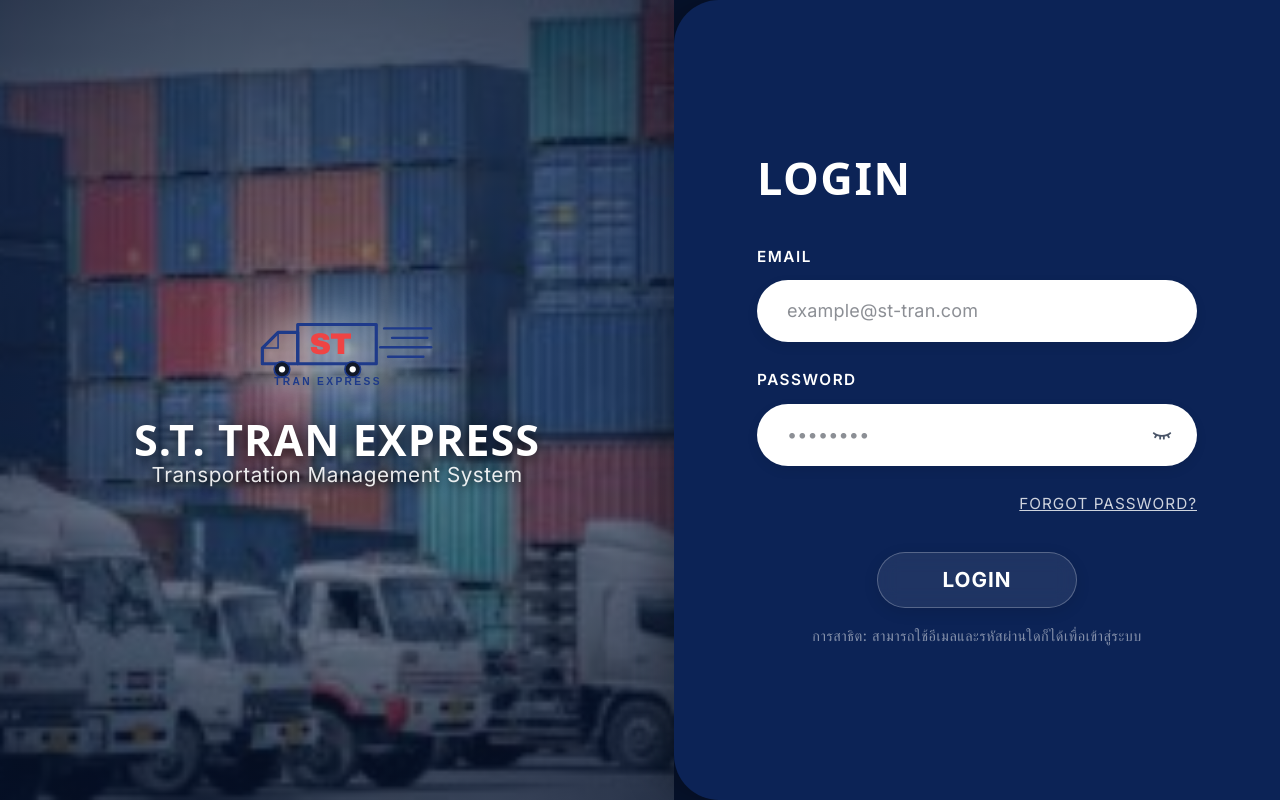
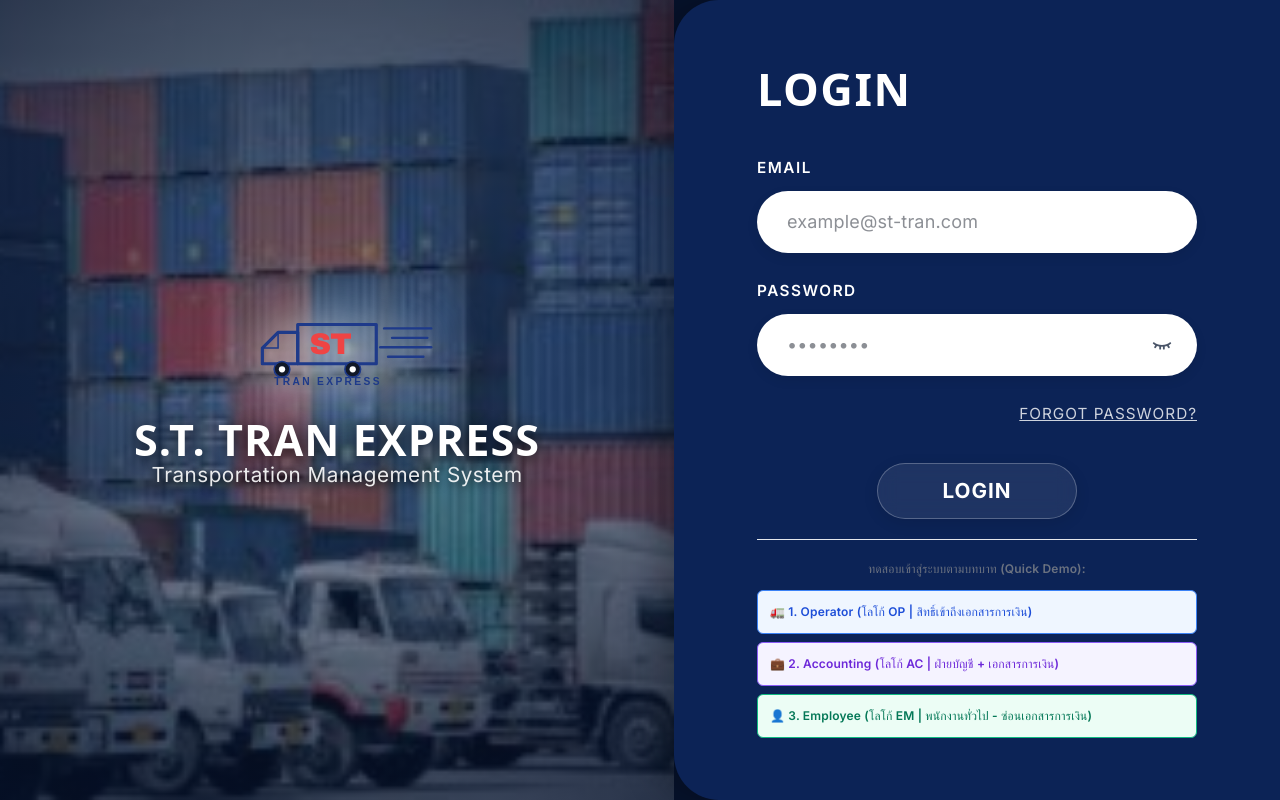
Before and after one commit to nasareeyah/logistic-Project, a React (Vite) app in the folder my-frontend logis/my-react-app/: page / in a window 1280 px wide. Built offline with nearby package versions, Linux system fonts and the light colour scheme.

Commit message:
หน้า ui ล็อคอิน

```diff
--- a/my-frontend logis/my-react-app/src/App.jsx
+++ b/my-frontend logis/my-react-app/src/App.jsx
@@ -11,6 +11,14 @@
 
 function App() {
   const [isLoggedIn, setIsLoggedIn] = useState(() => localStorage.getItem('isLoggedIn') === 'true');
+  const [currentUser, setCurrentUser] = useState(() => {
+    try {
+      const saved = localStorage.getItem('currentUser');
+      return saved ? JSON.parse(saved) : null;
+    } catch {
+      return null;
+    }
+  });
   const [loginError, setLoginError] = useState('');
   const [activeTab, setActiveTab] = useState('dashboard');
 
@@ -29,30 +37,62 @@
   const [consignees, setConsignees] = useState([]);
   const [bookings, setBookings] = useState([]);
 
-  const handleLogin = (email, password) => {
+  const handleLogin = async (email, password) => {
     if (!email || !password) {
       setLoginError('กรุณากรอกอีเมลและรหัสผ่าน');
       return;
     }
+    try {
+      const res = await fetch('http://localhost:3000/api/login', {
+        method: 'POST',
+        headers: { 'Content-Type': 'application/json' },
+        body: JSON.stringify({ email, password })
+      });
+      const data = await res.json();
+      if (!res.ok || !data.success) {
+        setLoginError(data.error || 'อีเมลหรือรหัสผ่านไม่ถูกต้อง');
+        return;
+      }
       setIsLoggedIn(true);
+      setCurrentUser(data.user);
       localStorage.setItem('isLoggedIn', 'true');
+      localStorage.setItem('currentUser', JSON.stringify(data.user));
       setLoginError('');
+      if (data.user.role === 'employee' && ['quotation', 'invoice', 'receipt'].includes(activeTab)) {
+        setActiveTab('dashboard');
+      }
+    } catch (err) {
+      setLoginError('ไม่สามารถเชื่อมต่อเซิร์ฟเวอร์ได้: ' + err.message);
+    }
   };
 
   const handleLogout = () => {
     setIsLoggedIn(false);
+    setCurrentUser(null);
     localStorage.removeItem('isLoggedIn');
+    localStorage.removeItem('currentUser');
+    setActiveTab('dashboard');
   };
+
+  // Guard: หากเป็น Employee แล้วพยายามเข้าถึงแท็บเอกสารการเงิน ให้ดีดกลับหน้า Dashboard ทันที
+  useEffect(() => {
+    if (currentUser?.role === 'employee' && ['quotation', 'invoice', 'receipt'].includes(activeTab)) {
+      setActiveTab('dashboard');
+    }
+  }, [currentUser, activeTab]);
 
   const fetchData = () => {
     setLoading(true);
     setError(null);
+    const roleHeaders = currentUser?.role ? { 'x-user-role': currentUser.role } : {};
+    const isEmployee = currentUser?.role === 'employee';
+
     Promise.all([
       fetch('http://localhost:3000/api/customers').then(r => r.json()),     // [0] ลูกค้า
       fetch('http://localhost:3000/api/cars').then(r => r.json()),          // [1] รถ
       fetch('http://localhost:3000/api/driver').then(r => r.json()),        // [2] คนขับ
-      fetch('http://localhost:3000/api/document').then(r => r.json()),      // [3] เอกสาร
-      fetch('http://localhost:3000/api/document_items').then(r => r.json()), // [4] ไอเทมเอกสาร
+      isEmployee ? Promise.resolve([]) : fetch('http://localhost:3000/api/document', { headers: roleHeaders }).then(r => r.ok ? r.json() : []), // [3] เอกสาร
+      isEmployee ? Promise.resolve([]) : fetch('http://localhost:3000/api/document_items', { headers: roleHeaders }).then(r => r.ok ? r.json() : []), // [4] ไอเทมเอกสาร
       fetch('http://localhost:3000/api/service').then(r => r.json()),       // [5] บริการ
       fetch('http://localhost:3000/api/service_type').then(r => r.json()),
       fetch('http://localhost:3000/api/consigner').then(r => r.json()),     // [7] ผู้ส่ง
@@ -87,7 +127,7 @@
     if (isLoggedIn) {
       fetchData();
     }
-  }, [isLoggedIn]);
+  }, [isLoggedIn, currentUser?.role]);
 
   // ==========================================
   // CUSTOMER ACTIONS
@@ -285,9 +325,15 @@
 
   return (
     <div className="dashboard-layout-container">
-      <Sidebar activeTab={activeTab} setActiveTab={setActiveTab} onLogout={handleLogout} pendingBadge="5" />
+      <Sidebar
+        activeTab={activeTab}
+        setActiveTab={setActiveTab}
+        onLogout={handleLogout}
+        pendingBadge="5"
+        userRole={currentUser?.role}
+      />
       <div className="dashboard-main-content">
-        <Header />
+        <Header user={currentUser} />
         <div className="dashboard-content-area">
           {activeTab === 'dashboard' && <Dashboard customersCount={customers.length} carsCount={cars.length} driversCount={drivers.length} />}
           {activeTab === 'customers' && <CustomerTable customers={customers} onAdd={handleAddCustomer} onUpdate={handleSaveCustomerEdit} onDelete={handleDeleteCustomer} documents={documents} />}
@@ -311,6 +357,7 @@
           )}
 
           {activeTab === 'quotation' && (
+            (currentUser?.role === 'operator' || currentUser?.role === 'accounting' || currentUser?.role === 'operator_accounting') ? (
               <QuotationForm
                 customers={customers}
                 documents={documents}
@@ -319,6 +366,12 @@
                 consignees={consignees}
                 serviceTypes={serviceTypes}
               />
+            ) : (
+              <div style={{ padding: '30px', textAlign: 'center', backgroundColor: '#fff', borderRadius: '12px', marginTop: '20px', boxShadow: '0 1px 3px rgba(0,0,0,0.05)' }}>
+                <h3 style={{ color: '#ef4444', fontSize: '18px', marginBottom: '8px' }}>⛔ ปฏิเสธการเข้าถึง (Access Denied)</h3>
+                <p style={{ color: '#6b7280', fontSize: '14px' }}>เอกสารทางการเงิน (Quotation / ใบเสนอราคา) สงวนสิทธิ์การเข้าถึงสำหรับฝ่าย Operator / Accounting เท่านั้น</p>
+              </div>
+            )
           )}
           {activeTab === 'booking' && (
             <BookingForm
@@ -329,6 +382,20 @@
               bookings={bookings}
               fetchData={fetchData}
             />
+          )}
+          {activeTab === 'delivery-order' && (
+            <div style={{ padding: '30px', backgroundColor: '#fff', borderRadius: '12px', boxShadow: '0 1px 3px rgba(0,0,0,0.05)' }}>
+              <div style={{ display: 'flex', alignItems: 'center', gap: '12px', marginBottom: '16px' }}>
+                <div style={{ width: '40px', height: '40px', borderRadius: '8px', backgroundColor: '#eff6ff', display: 'flex', alignItems: 'center', justifyContent: 'center', fontSize: '20px' }}>📦</div>
+                <div>
+                  <h2 style={{ fontSize: '18px', fontWeight: 700, color: '#111827', margin: 0 }}>จัดการใบ Delivery Order (DO)</h2>
+                  <p style={{ fontSize: '13px', color: '#6b7280', margin: 0 }}>พร้อมระบบ Preview และ Export PDF (สิทธิ์เข้าถึง: Operator / Accounting และ Employee)</p>
+                </div>
+              </div>
+              <div style={{ border: '1px dashed #d1d5db', borderRadius: '8px', padding: '40px', textAlign: 'center', color: '#6b7280' }}>
+                ระบบจัดการใบส่งมอบสินค้า (Delivery Order) เชื่อมโยงกับข้อมูล Booking เรียบร้อยแล้ว
+              </div>
+            </div>
           )}
           {/* {activeTab === 'invoice' && (
             <DocumentTable
--- a/my-frontend logis/my-react-app/src/components/Layout/Header.jsx
+++ b/my-frontend logis/my-react-app/src/components/Layout/Header.jsx
@@ -1,7 +1,38 @@
 import React from 'react';
 import { Bell, ChevronDown } from 'lucide-react';
 
-function Header() {
+function Header({ user }) {
+  const role = user?.role;
+
+  let roleInfo = {
+    title: 'Employee',
+    initials: 'EM',
+    avatarBg: '#059669',
+    badgeBg: '#ecfdf5',
+    badgeColor: '#047857',
+    borderColor: '#a7f3d0'
+  };
+
+  if (role === 'operator' || role === 'operator_accounting') {
+    roleInfo = {
+      title: 'Operator',
+      initials: 'OP',
+      avatarBg: '#1e40af',
+      badgeBg: '#eff6ff',
+      badgeColor: '#1d4ed8',
+      borderColor: '#bfdbfe'
+    };
+  } else if (role === 'accounting') {
+    roleInfo = {
+      title: 'Accounting',
+      initials: 'AC',
+      avatarBg: '#7c3aed',
+      badgeBg: '#f5f3ff',
+      badgeColor: '#6d28d9',
+      borderColor: '#ddd6fe'
+    };
+  }
+
   return (
     <div className="dashboard-header">
       {/* Left section: Header Title */}
@@ -11,20 +42,43 @@
 
       {/* User Actions on the Right */}
       <div className="header-actions">
-        {/* <div className="header-notification">
-          <Bell size={20} className="header-icon-bell" />
-          <span className="header-notification-badge"></span>
-        </div> */}
-
-        <div className="header-user-profile">
-          <div className="header-avatar-circle">
-            <span>OP</span>
+        <div className="header-user-profile" style={{ display: 'flex', alignItems: 'center', gap: '10px' }}>
+          <div
+            className="header-avatar-circle"
+            style={{
+              backgroundColor: roleInfo.avatarBg,
+              color: '#ffffff',
+              display: 'flex',
+              alignItems: 'center',
+              justifyContent: 'center',
+              fontWeight: '700',
+              fontSize: '13px',
+              width: '36px',
+              height: '36px',
+              borderRadius: '50%',
+              boxShadow: '0 2px 4px rgba(0,0,0,0.1)'
+            }}
+          >
+            <span>{roleInfo.initials}</span>
           </div>
-          {/* <div className="header-user-info">
-            <span className="header-user-name">Operator</span>
-            <span className="header-user-role">Admin</span>
+          <div className="header-user-info" style={{ display: 'flex', alignItems: 'center' }}>
+            <span
+              className="header-user-role"
+              style={{
+                fontSize: '13px',
+                fontWeight: 700,
+                color: roleInfo.badgeColor,
+                backgroundColor: roleInfo.badgeBg,
+                border: `1px solid ${roleInfo.borderColor}`,
+                padding: '4px 12px',
+                borderRadius: '16px',
+                display: 'inline-block',
+                letterSpacing: '0.3px'
+              }}
+            >
+              {roleInfo.title}
+            </span>
           </div>
-          <ChevronDown size={16} className="header-profile-chevron" /> */}
         </div>
       </div>
     </div>
--- a/my-frontend logis/my-react-app/src/components/Layout/Sidebar.jsx
+++ b/my-frontend logis/my-react-app/src/components/Layout/Sidebar.jsx
@@ -12,7 +12,7 @@
   LogOut
 } from 'lucide-react';
 
-function Sidebar({ activeTab, setActiveTab, onLogout }) {
+function Sidebar({ activeTab, setActiveTab, onLogout, userRole }) {
   const [isDocOpen, setIsDocOpen] = useState(() => {
     return ['quotation', 'invoice', 'receipt'].includes(activeTab);
   });
@@ -67,7 +67,8 @@
               <span>Booking</span>
             </li>
 
-            {/* Document Center */}
+            {/* Document Center (เข้าถึงได้เฉพาะ Operator และ Accounting) */}
+            {(userRole === 'operator' || userRole === 'accounting' || userRole === 'operator_accounting') && (
               <li
                 style={{ display: 'flex', flexDirection: 'column' }}
                 onMouseEnter={() => setIsHovered(true)}
@@ -135,6 +136,7 @@
                   </ul>
                 </div>
               </li>
+            )}
 
             {/* Delivery Order (DO) */}
             <li
--- a/my-frontend logis/my-react-app/src/views/Login.jsx
+++ b/my-frontend logis/my-react-app/src/views/Login.jsx
@@ -103,7 +103,74 @@
               <button type="submit" className="login-btn-submit">Login</button>
             </div>
           </form>
-          <div className="login-hint">การสาธิต: สามารถใช้อีเมลและรหัสผ่านใดก็ได้เพื่อเข้าสู่ระบบ</div>
+
+          <div style={{ marginTop: '20px', paddingTop: '16px', borderTop: '1px solid #e5e7eb' }}>
+            <div style={{ fontSize: '12px', color: '#6b7280', marginBottom: '8px', fontWeight: 600, textAlign: 'center' }}>
+              ทดสอบเข้าสู่ระบบตามบทบาท (Quick Demo):
+            </div>
+            <div style={{ display: 'flex', flexDirection: 'column', gap: '8px' }}>
+              <button
+                type="button"
+                onClick={() => {
+                  setEmail('operator@st-tran.com');
+                  setPassword('1234');
+                }}
+                style={{
+                  padding: '8px 12px',
+                  borderRadius: '6px',
+                  border: '1px solid #3b82f6',
+                  backgroundColor: '#eff6ff',
+                  color: '#1d4ed8',
+                  fontSize: '12px',
+                  fontWeight: 600,
+                  cursor: 'pointer',
+                  textAlign: 'left'
+                }}
+              >
+                🚛 1. Operator (โลโก้ OP | สิทธิ์เข้าถึงเอกสารการเงิน)
+              </button>
+              <button
+                type="button"
+                onClick={() => {
+                  setEmail('account@st-tran.com');
+                  setPassword('1234');
+                }}
+                style={{
+                  padding: '8px 12px',
+                  borderRadius: '6px',
+                  border: '1px solid #8b5cf6',
+                  backgroundColor: '#f5f3ff',
+                  color: '#6d28d9',
+                  fontSize: '12px',
+                  fontWeight: 600,
+                  cursor: 'pointer',
+                  textAlign: 'left'
+                }}
+              >
+                💼 2. Accounting (โลโก้ AC | ฝ่ายบัญชี + เอกสารการเงิน)
+              </button>
+              <button
+                type="button"
+                onClick={() => {
+                  setEmail('employee@st-tran.com');
+                  setPassword('1234');
+                }}
+                style={{
+                  padding: '8px 12px',
+                  borderRadius: '6px',
+                  border: '1px solid #10b981',
+                  backgroundColor: '#ecfdf5',
+                  color: '#047857',
+                  fontSize: '12px',
+                  fontWeight: 600,
+                  cursor: 'pointer',
+                  textAlign: 'left'
+                }}
+              >
+                👤 3. Employee (โลโก้ EM | พนักงานทั่วไป - ซ่อนเอกสารการเงิน)
+              </button>
+            </div>
+          </div>
         </div>
       </div>
     </div>
```
Lines whose indentation alone changed are shown as unchanged.
